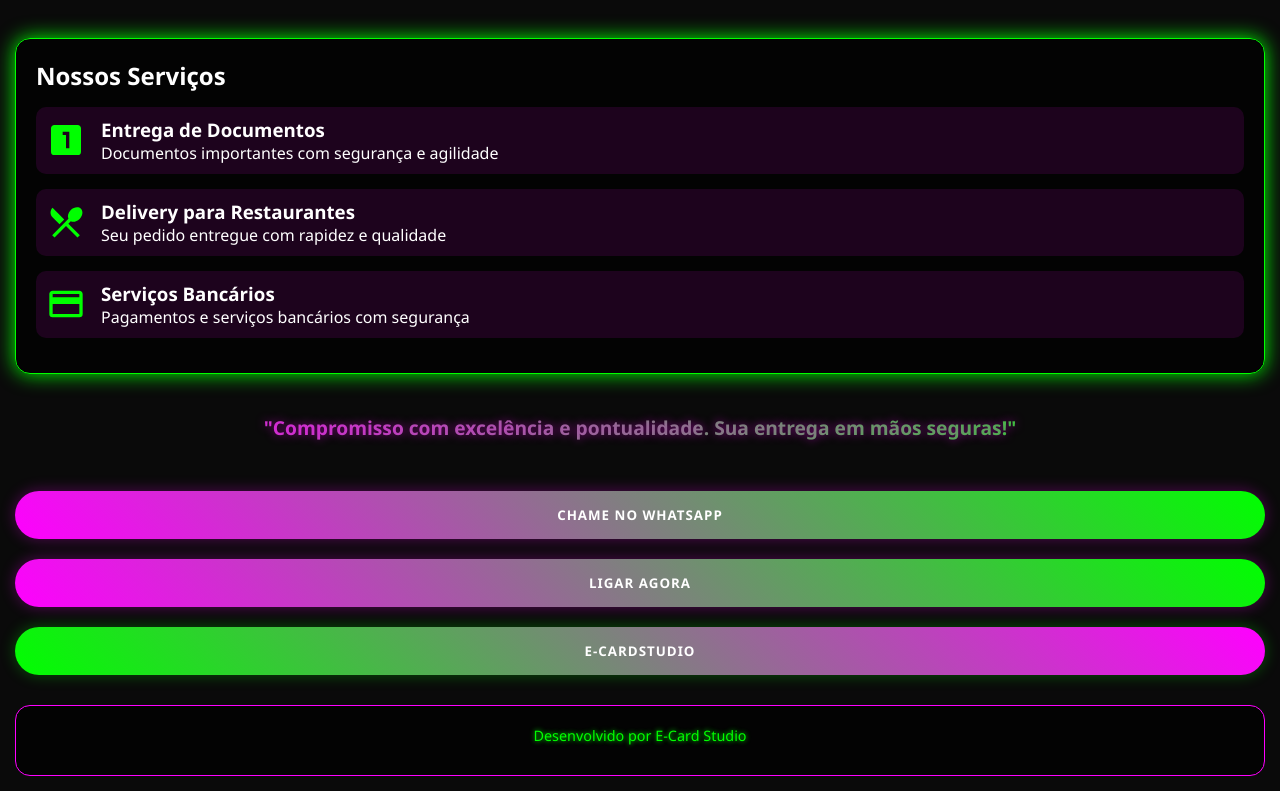
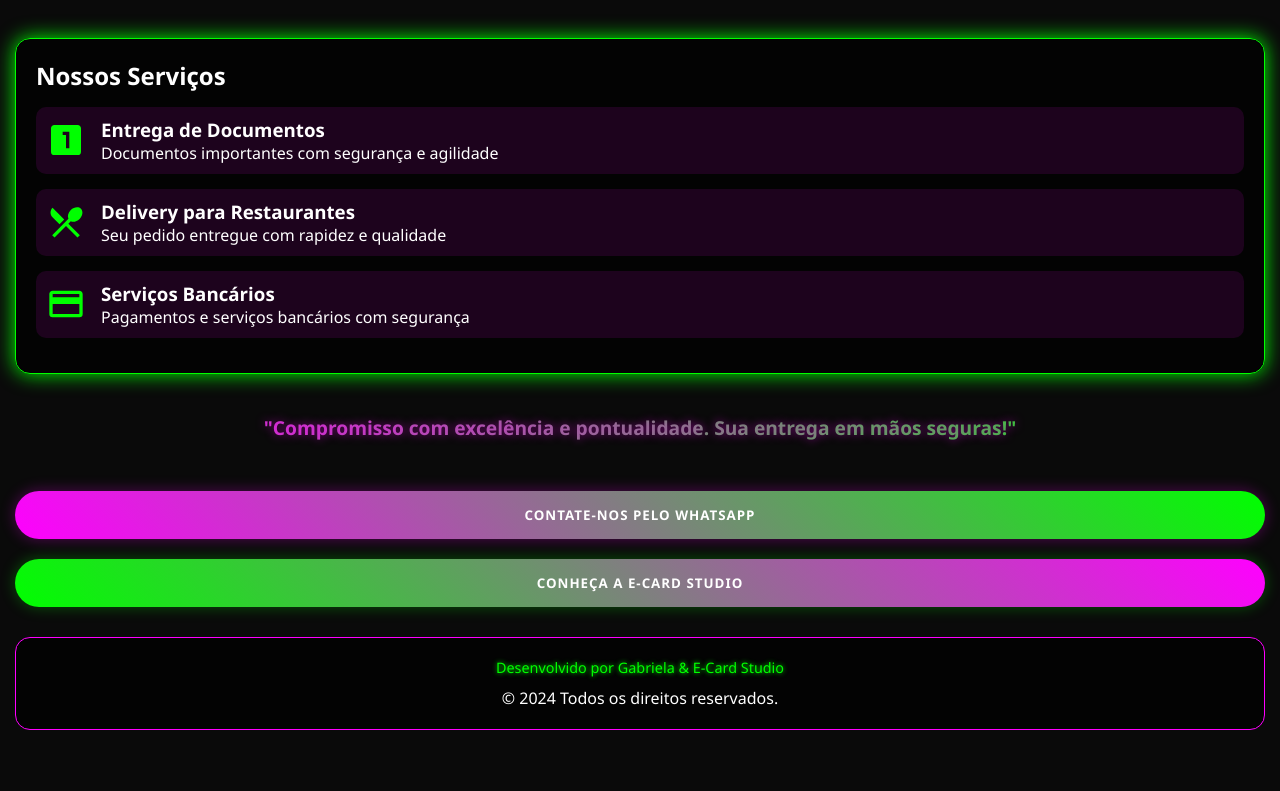
Before and after one commit to anonimatoo/motogirl, a plain HTML site: page index.html in a window 1280 px wide. Shown: the part 849-1640 px from the top of the page. After the commit the page ends 1594 px from the top, so only its background shows below. Drawn offline with Linux system fonts and the light colour scheme.

Commit message:
Update index.html

```diff
--- a/index.html
+++ b/index.html
@@ -1,7 +1,9 @@
-<html><head><base href="/">
+<html>
+<head>
+  <base href="/">
   <meta charset="UTF-8">
   <meta name="viewport" content="width=device-width, initial-scale=1.0">
-<title>Gabriela Moto Girl - Entregas Profissionais</title>
+  <title>Gabriele Moto Girl - Entregas Profissionais</title>
   <style>
     * {
       margin: 0;
@@ -202,21 +204,17 @@
       "Compromisso com excelência e pontualidade. Sua entrega em mãos seguras!"
     </div>
 
-    <button class="contact-button" onclick="window.location.href='https://api.whatsapp.com/send?phone=5511930129159
-'">
-      Chame no WhatsApp
+    <button class="contact-button" onclick="window.location.href='https://api.whatsapp.com/send?phone=5511977550988'">
+      Contate-nos pelo WhatsApp
     </button>
 
-    <button class="contact-button" onclick="window.location.href='tel:5511930129159'">
-      Ligar Agora
-    </button>
-
-    <button class="e-cardstudio-button" onclick="window.location.href='https://e-cardstudio.netlify.app'">
-      e-cardstudio
+    <button class="e-cardstudio-button" onclick="window.location.href='https://e-cardstudio.com'">
+      Conheça a E-Card Studio
     </button>
 
     <footer class="footer">
-      <div class="author">Desenvolvido por E-Card Studio</div>
+      <p class="author">Desenvolvido por Gabriela & E-Card Studio</p>
+      <p>&copy; 2024 Todos os direitos reservados.</p>
     </footer>
   </div>
 </body>
```
Lines whose indentation alone changed are shown as unchanged.
